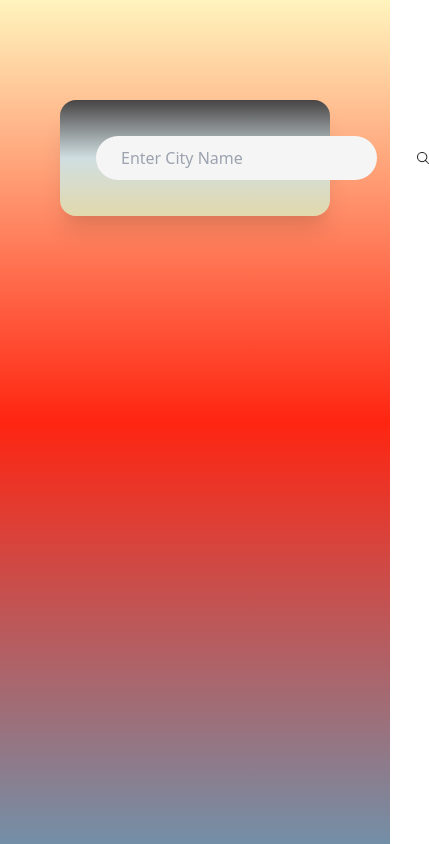
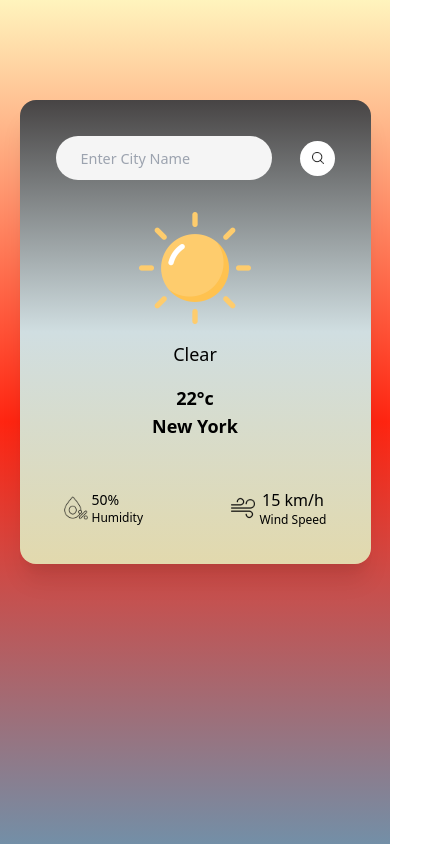
Before and after one commit to Swethasangar/PRODIGY_WD_03, a plain HTML site: page index.html in a window 390 px wide. Shown: the whole page, 429 px wide, since content can reach past the window. Drawn offline with nearby package versions, Linux system fonts and the light colour scheme.

Commit message:
Css file and index file is updated

```diff
--- a/Style.css
+++ b/Style.css
@@ -6,7 +6,7 @@
 body {
   background: linear-gradient(to bottom, #fff4bd, #ff2511, #738fa7);
   background-repeat: no-repeat;
-  height: 100vh;
+  min-height: 100vh;
   background-size: cover;
   font-family: "Lato", sans-serif;
   font-weight: 400;
@@ -46,13 +46,12 @@
   .card {
     max-width: 370px;
   }
+  .search input{
+    width:80%;
+    font-size:0.9em;
+  }
   .search button {
-    width: 40px;
-    height: 40px;
+    width: 35px;
+    height: 35px;
   }
 }
-@media (max-width: 400px) {
-  .card {
-    max-width: 270px;
-  }
-}
--- a/index.html
+++ b/index.html
@@ -43,7 +43,7 @@
             <img
               src="Images/Search.png"
               alt="Search"
-              class="w-3 md:w-4 m-3 md:m-4"
+              class="w-3 md:w-4 ml-3 sm:ml-4"
             />
           </button>
         </div>
@@ -54,7 +54,7 @@
         </div>
 
         <!-- Weather info-->
-        <div class="weather hidden">
+        <div class="weather">
           <img
             src="./Images/clear.png"
             class="weather-icon w-32 md:w-36 inline mt-6"
@@ -70,18 +70,18 @@
               <img
                 src="./Images/humidity.png"
                 alt="Humidity"
-                class="w-10 md:w-14"
+                class="w-6 md:w-14"
               />
               <div class="ml-1">
-                <p class="humidity text-lg md:text-xl text-left">50%</p>
-                <p>Humidity</p>
+                <p class="humidity text-sm md:text-xl text-left">50%</p>
+                <p class="text-xs">Humidity</p>
               </div>
             </div>
             <div class="col-2 flex items-center">
-              <img src="./Images/wind.png" alt="wind" class="w-10 md:w-14" />
+              <img src="./Images/wind.png" alt="wind" class="w-6 md:w-14" />
               <div class="ml-1">
-                <p class="wind text-lg md:text-xl">15 km/h</p>
-                <p>Wind Speed</p>
+                <p class="wind text-base md:text-xl">15 km/h</p>
+                <p class="text-xs">Wind Speed</p>
               </div>
             </div>
           </div>
```
